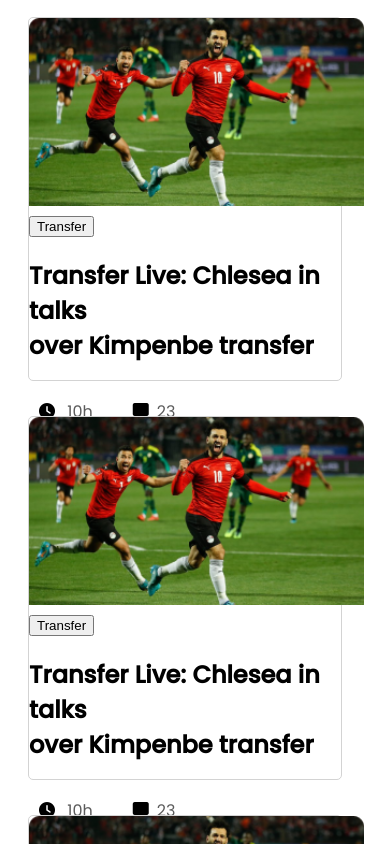
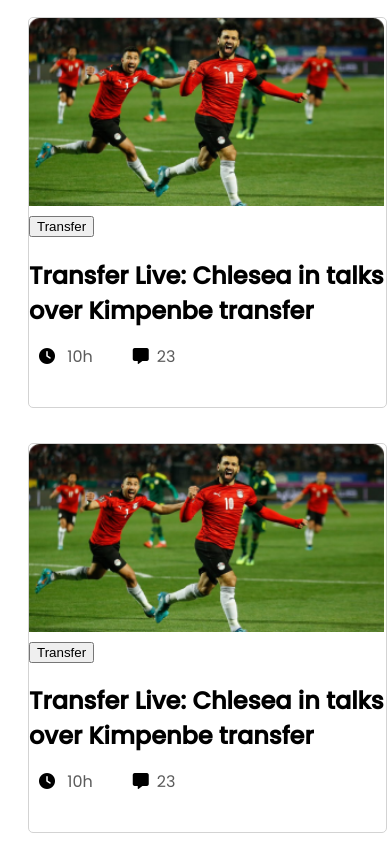
Before and after one commit to chayon8080/World-cup, a plain HTML site: page index.html in a window 390 px wide. Shown: the part 1156-2000 px from the top of the page. Drawn offline with Linux system fonts and the light colour scheme; a web font is replaced by a local one.

Commit message:
media push

```diff
--- a/style.css
+++ b/style.css
@@ -353,6 +353,8 @@
         margin-right: 82px;
         align-items: center;
         padding: 30px;
+        margin-left: -2px;
+
     }
 
 
@@ -410,9 +412,20 @@
         margin-right: 20px;
     }
 
+    .blog {
+        width: 357px;
+        height: 388.69px;
+        left: 427px;
+        top: 612px;
+    }
+
     .thumbnail img {
-        width: 335px;
+        width: 355px;
         height: 187.9px;
+    }
+
+    .time-comment {
+        margin-top: -20px;
     }
 
 
@@ -428,6 +441,7 @@
         display: flex;
         flex-direction: column;
         align-items: center;
+        margin-left: -100px;
     }
 
 
@@ -486,6 +500,7 @@
     .m-container {
         display: flex;
         flex-direction: column;
+        margin-right: 50px;
     }
 
     .options {
@@ -567,6 +582,10 @@
         height: 187.9px;
     }
 
+    .time-comment {
+        margin-top: -20px;
+    }
+
     .view-button {
         border: 1px solid red;
         width: 131px;
```
